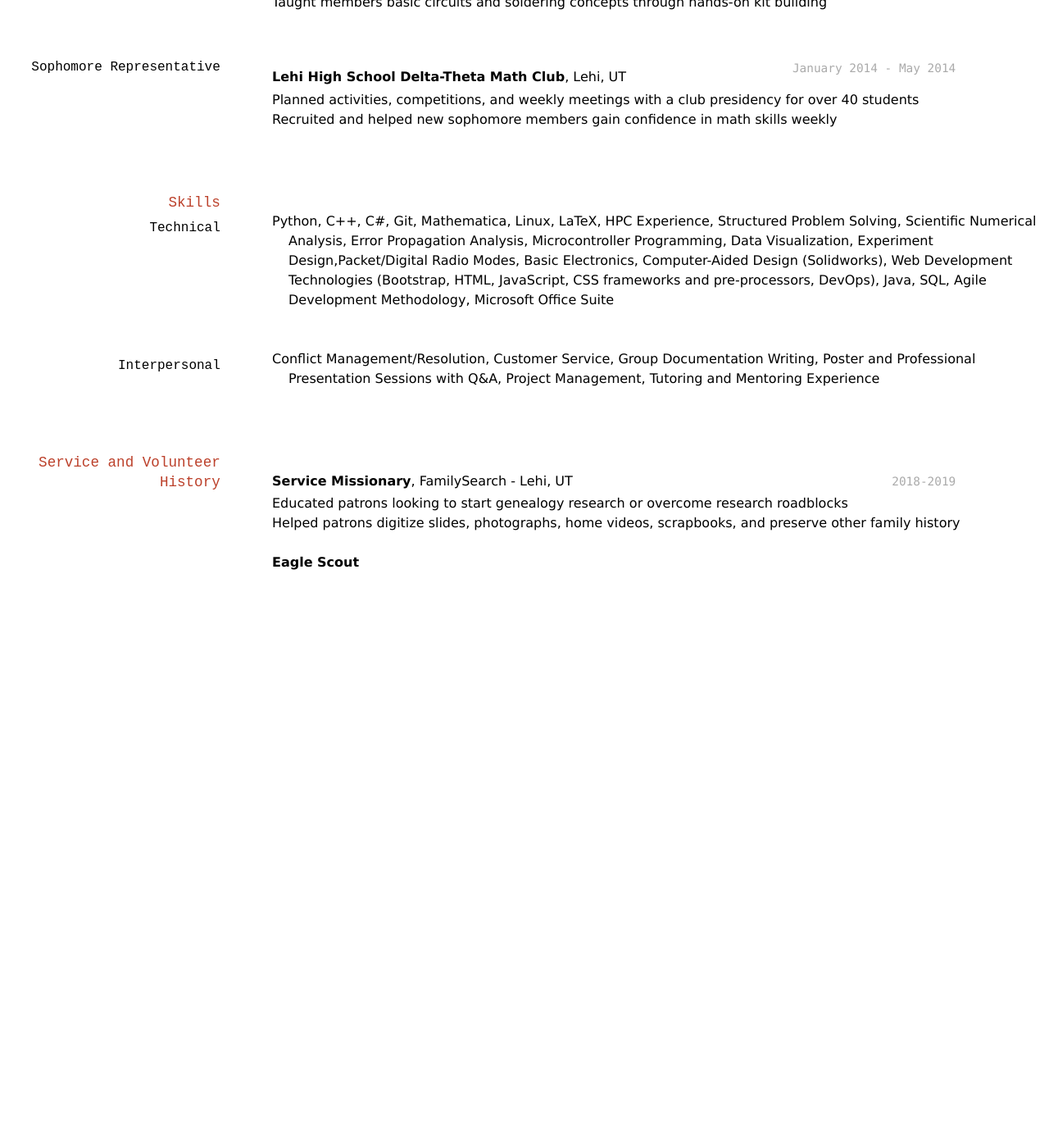
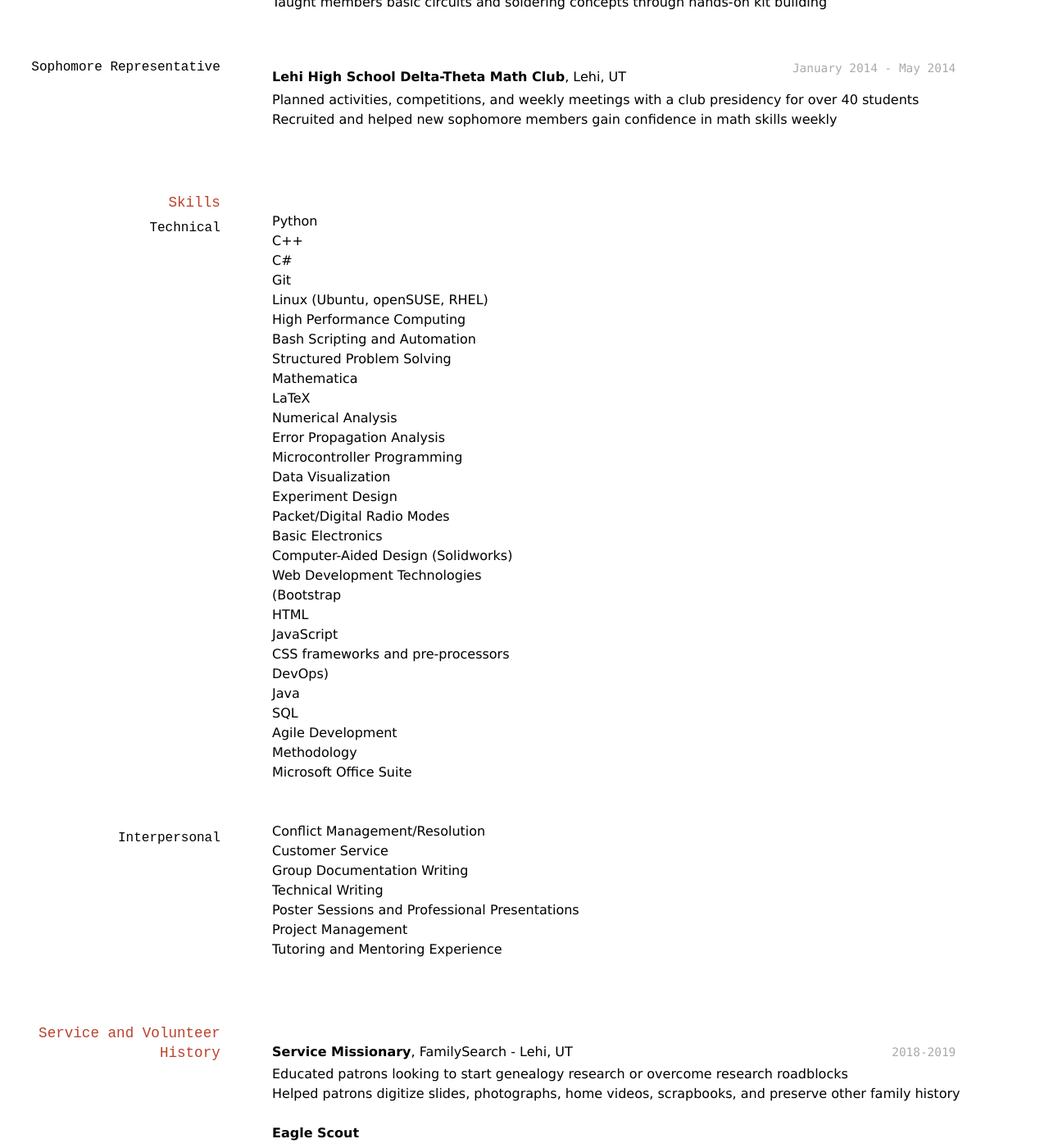
Before and after one commit to keatontate/Tate-Resume, a Jekyll site: the page built from docs/index.md, in a window 1280 px wide and 1400 px high, scrolled down 1519 px. Shown: the whole window at 82% size. Built offline with Jekyll 4.4.1, drawn with Linux system fonts in a browser that asks for light colours; before the commit the page ends 2229 px from its top, so only the background shows below that.

Commit message:
First draft, updated skills section

```diff
--- a/docs/index.md
+++ b/docs/index.md
@@ -35,6 +35,7 @@ __Brandow Consulting Corp.__, Consultant
 
 - Creates custom inventory report layouts for Fishbowl Inventory management software used by over 25 clients
 - Programs custom queries to interact with client inventory MySQL databases
+
 ### Teaching Assistant
 
 `October 2022 - December 2022`
@@ -101,15 +102,45 @@ __Lehi High School Delta-Theta Math Club__, Lehi, UT
 
 ### Technical
 
-- Python, C++, C#, Git, Mathematica, Linux, LaTeX, HPC Experience, Structured Problem Solving, Scientific
-Numerical Analysis, Error Propagation Analysis, Microcontroller Programming, Data Visualization, Experiment Design,Packet/Digital Radio Modes, Basic Electronics, Computer-Aided Design (Solidworks), Web Development Technologies
-(Bootstrap, HTML, JavaScript, CSS frameworks and pre-processors, DevOps), Java, SQL, Agile Development
-Methodology, Microsoft Office Suite
+- Python
+- C++
+- C#
+- Git
+- Linux (Ubuntu, openSUSE, RHEL)
+- High Performance Computing
+- Bash Scripting and Automation
+- Structured Problem Solving
+- Mathematica
+- LaTeX
+- Numerical Analysis
+- Error Propagation Analysis
+- Microcontroller Programming
+- Data Visualization
+- Experiment Design
+- Packet/Digital Radio Modes
+- Basic Electronics
+- Computer-Aided Design (Solidworks)
+- Web Development Technologies
+- (Bootstrap
+- HTML
+- JavaScript
+- CSS frameworks and pre-processors
+- DevOps)
+- Java
+- SQL
+- Agile Development
+- Methodology
+- Microsoft Office Suite
 
 ### Interpersonal
 
-- Conflict Management/Resolution, Customer Service, Group Documentation Writing, Poster and Professional
-Presentation Sessions with Q&A, Project Management, Tutoring and Mentoring Experience
+- Conflict Management/Resolution
+- Customer Service
+- Group Documentation Writing
+- Technical Writing
+- Poster Sessions and Professional Presentations
+- Project Management
+- Tutoring and Mentoring Experience
 
 ## Service and Volunteer History
 
```
